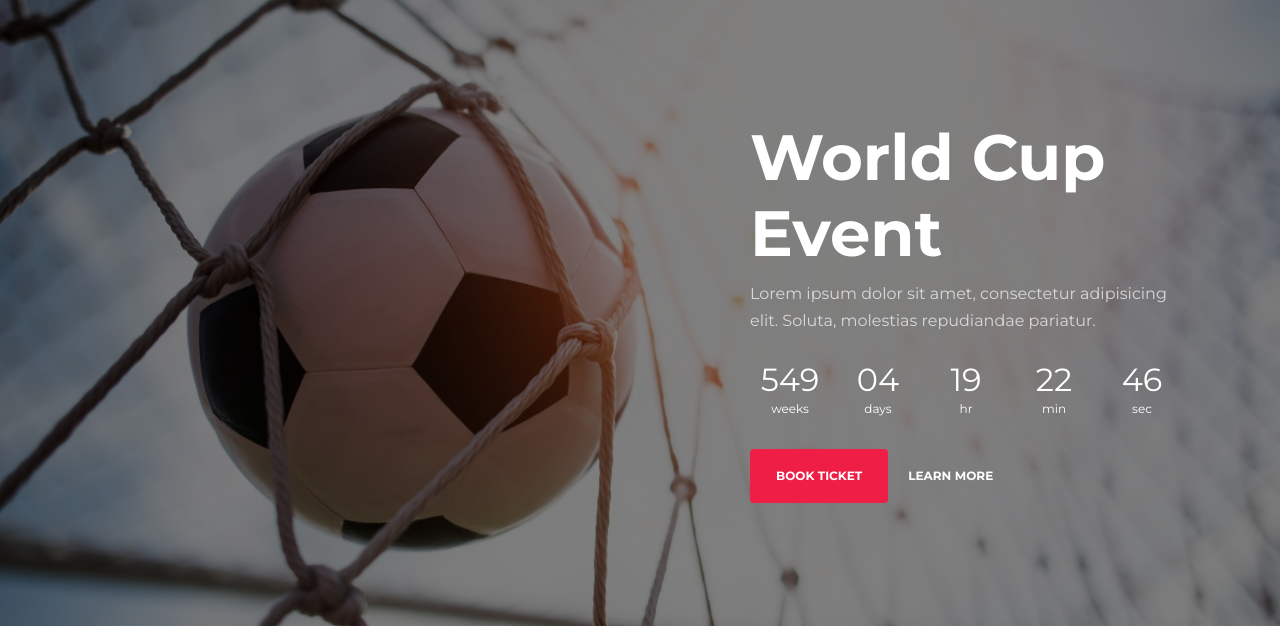
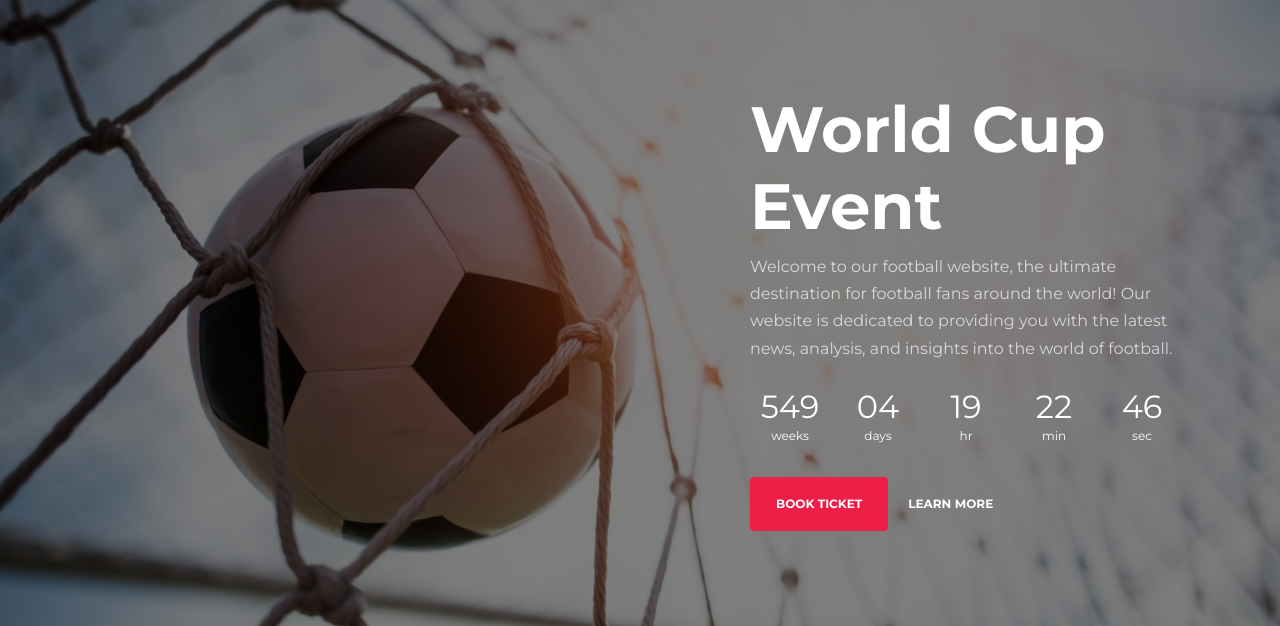
Before and after one commit to ASIM-KHAS/Soccer, a plain HTML site: page index.html in a window 1280 px wide. Shown: the part 81-707 px from the top of the page. Drawn offline with Linux system fonts and the light colour scheme; files whose address does not match are found by name.

Commit message:
discription added

```diff
--- a/index.html
+++ b/index.html
@@ -78,7 +78,8 @@
         <div class="row align-items-center">
           <div class="col-lg-5 ml-auto">
             <h1 class="text-white">World Cup Event</h1>
-            <p>Lorem ipsum dolor sit amet, consectetur adipisicing elit. Soluta, molestias repudiandae pariatur.</p>
+            <p>Welcome to our football website, the ultimate destination for football fans around the world! Our website is dedicated to providing you with the latest news, analysis, and insights into the world of football.
+            </p>
             <div id="date-countdown"></div>
             <p>
               <a href="https://www.fifa.com/fifaplus/en/tickets" class="btn btn-primary py-3 px-4 mr-3">Book Ticket</a>
```
